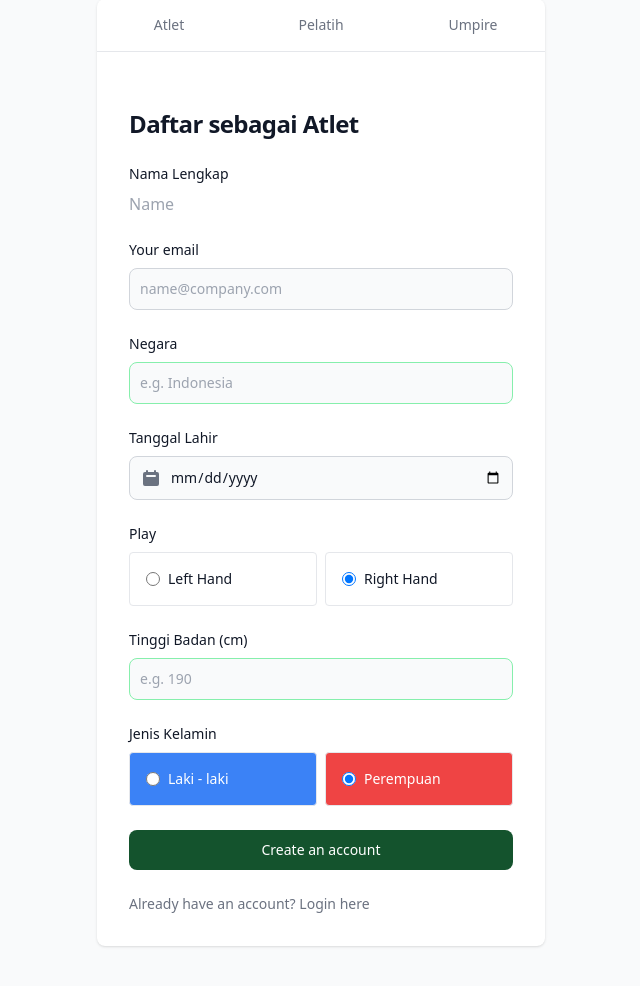
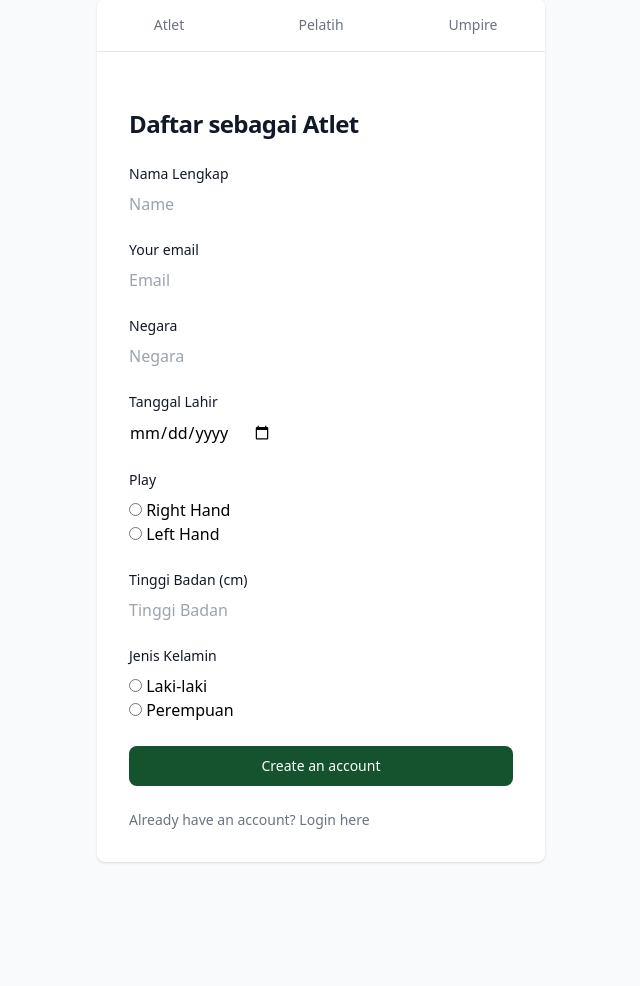
Before and after one commit to BASDAT-11/TK3, a Django app: page /auth/register/ in a window 1280 px wide. Shown: the part 97-1083 px from the top of the page, without its empty margins (319-959 px from the left). After the commit the page ends 960 px from the top, so only its background shows below. Run offline with Django 4.2, Linux system fonts and the light colour scheme; some libraries are stand-ins or nearby versions.

Commit message:
feat:feat:register atlet done

```diff
--- a/authentication/forms.py
+++ b/authentication/forms.py
@@ -1,15 +1,15 @@
 from django import forms
-from django.contrib.auth.forms import UserCreationForm
+from django.forms import Form
 
 
-class LoginForm(UserCreationForm):
+class LoginForm(Form):
     nama = forms.CharField(label='nama', widget=forms.TextInput(
         attrs={'id': 'login-nama', 'placeholder': 'Name'}))
     email = forms.CharField(label='email', widget=forms.EmailInput(
         attrs={'id': 'login-email', 'placeholder': 'Email'}))
 
 
-class AtletForm(UserCreationForm):
+class AtletForm(Form):
     nama = forms.CharField(label='nama', widget=forms.TextInput(
         attrs={'id': 'register-nama', 'placeholder': 'Name'}))
     email = forms.CharField(label='email', widget=forms.EmailInput(
@@ -18,21 +18,22 @@ class AtletForm(UserCreationForm):
         attrs={'id': 'register-negara', 'placeholder': 'Negara'}))
     tanggal_lahir = forms.DateField(label='tanggal-lahir', widget=forms.DateInput(
         attrs={'type': 'date'}))
-    play_right = forms.CharField(label='play-right', widget=forms.RadioSelect(
-        choices=[
-            (True, 'Right'),
-            (False, 'Left')
-            ]))
+    play_right = forms.ChoiceField(label='play-right',
+                                   choices=[
+                                       (True, 'Right Hand'),
+                                       (False, 'Left Hand')
+                                   ],
+                                   widget=forms.RadioSelect(attrs={'class': ''}))
     tinggi_badan = forms.IntegerField(label='tanggal-lahir', widget=forms.NumberInput(
         attrs={'id': 'register-tinggi-badan', 'placeholder': 'Tinggi Badan'}))
     jenis_kelamin = forms.CharField(label='jenis-kelamin', widget=forms.RadioSelect(
         choices=[
             (True, 'Laki-laki'),
             (False, 'Perempuan')
-            ]))
+        ]))
 
 
-class PelatihForm(UserCreationForm):
+class PelatihForm(Form):
     nama = forms.CharField(label='nama', widget=forms.TextInput(
         attrs={'id': 'register-nama', 'placeholder': 'Name'}))
     email = forms.CharField(label='email', widget=forms.EmailInput(
@@ -46,12 +47,12 @@ class PelatihForm(UserCreationForm):
             ('ganda-putra', 'Ganda Putra'),
             ('ganda-putri', 'Ganda Putri'),
             ('ganda-campuran', 'Ganda campuran')
-            ]))
+        ]))
     tanggal_mulai = forms.DateField(label='tanggal-mulai', widget=forms.DateInput(
         attrs={'type': 'date'}))
 
 
-class UmpireForm(UserCreationForm):
+class UmpireForm(Form):
     nama = forms.CharField(label='nama', widget=forms.TextInput(
         attrs={'id': 'register-nama', 'placeholder': 'Name'}))
     email = forms.CharField(label='email', widget=forms.EmailInput(
--- a/authentication/templates/login.html
+++ b/authentication/templates/login.html
@@ -75,6 +75,6 @@
         </div>
     </section>
 </body>
-{% endblock %}
+{% endblock content%}
 
 </html>
--- a/authentication/templates/register.html
+++ b/authentication/templates/register.html
@@ -81,52 +81,40 @@
                     <div>
                         <label for="email" class="block mb-2 text-sm font-medium text-gray-900 dark:text-white">Your
                             email</label>
-                        <input type="email" name="email" id="email"
-                            class="bg-gray-50 border border-gray-300 text-gray-900 sm:text-sm rounded-lg focus:ring-primary-600 focus:border-primary-600 block w-full p-2.5 dark:bg-gray-700 dark:border-gray-600 dark:placeholder-gray-400 dark:text-white dark:focus:ring-blue-500 dark:focus:border-blue-500"
-                            placeholder="name@company.com" required="">
+                        <div>
+                            {{atlet_form.email|addclass:"bg-gray-50 border border-green-300 text-gray-900 sm:text-sm rounded-lg focus:ring-primary-600 focus:border-primary-600 block w-full p-2.5 dark:bg-gray-700 dark:border-gray-600 dark:placeholder-gray-400 dark:text-white dark:focus:ring-blue-500 dark:focus:border-blue-500"}}
+                        </div>
                     </div>
                     <div>
                         <label for="negara"
                             class="block mb-2 text-sm font-medium text-gray-900 dark:text-white">Negara</label>
-                        <input type="text" name="negara" id="negara" placeholder="e.g. Indonesia"
-                            class="bg-gray-50 border border-green-300 text-gray-900 sm:text-sm rounded-lg focus:ring-primary-600 focus:border-primary-600 block w-full p-2.5 dark:bg-gray-700 dark:border-gray-600 dark:placeholder-gray-400 dark:text-white dark:focus:ring-blue-500 dark:focus:border-blue-500"
-                            required="">
+                        <div>
+                            {{atlet_form.negara|addclass:"bg-gray-50 border border-green-300 text-gray-900 sm:text-sm rounded-lg focus:ring-primary-600 focus:border-primary-600 block w-full p-2.5 dark:bg-gray-700 dark:border-gray-600 dark:placeholder-gray-400 dark:text-white dark:focus:ring-blue-500 dark:focus:border-blue-500"}}
+                        </div>
                     </div>
                     <div>
                         <label for="tanggal-lahir"
                             class="block mb-2 text-sm font-medium text-gray-900 dark:text-white">Tanggal Lahir</label>
                         <div class="relative max-w-sm">
-                            <div class="absolute inset-y-0 left-0 flex items-center pl-3 pointer-events-none">
-                                <svg aria-hidden="true" class="w-5 h-5 text-gray-500 dark:text-gray-400"
-                                    fill="currentColor" viewBox="0 0 20 20" xmlns="http://www.w3.org/2000/svg">
-                                    <path fill-rule="evenodd"
-                                        d="M6 2a1 1 0 00-1 1v1H4a2 2 0 00-2 2v10a2 2 0 002 2h12a2 2 0 002-2V6a2 2 0 00-2-2h-1V3a1 1 0 10-2 0v1H7V3a1 1 0 00-1-1zm0 5a1 1 0 000 2h8a1 1 0 100-2H6z"
-                                        clip-rule="evenodd"></path>
-                                </svg>
+                            <div>
+                                {{atlet_form.tanggal_lahir|addclass:"bg-gray-50 border border-green-300 text-gray-900 sm:text-sm rounded-lg focus:ring-primary-600 focus:border-primary-600 block w-full p-2.5 dark:bg-gray-700 dark:border-gray-600 dark:placeholder-gray-400 dark:text-white dark:focus:ring-blue-500 dark:focus:border-blue-500"}}
                             </div>
-                            <input datepicker type="date" name="tanggal-lahir" id="tanggal-lahir"
-                                placeholder="Kevin Sanjaya" datepicker-autohide type="text"
-                                class="bg-gray-50 border border-gray-300 text-gray-900 text-sm rounded-lg focus:ring-blue-500 focus:border-blue-500 block w-full pl-10 p-2.5  dark:bg-gray-700 dark:border-gray-600 dark:placeholder-gray-400 dark:text-white dark:focus:ring-blue-500 dark:focus:border-blue-500"
-                                placeholder="Select date">
                         </div>
                     </div>
                     <div>
                         <label for="play-right"
                             class="block mb-2 text-sm font-medium text-gray-900 dark:text-white">Play</label>
-                        <div class="grid grid-cols-2 gap-x-2">
+                        <div class="flex flex-col-reverse space-x-4 space-x-reverse">
+                            <!--{% for input in atlet_form.play_right %}
                             <div class="flex items-center pl-4 border border-gray-200 rounded dark:border-gray-700">
-                                <input id="left-hand" type="radio" value="left-hand" name="play-right"
+                                <input type="radio" id="{{ input.id_for_label }}" value="{{ input.choice_value }}" name="{{ input.choice_label }}"
                                     class="w-4 h-4 text-blue-600 bg-gray-100 border-gray-300 focus:ring-blue-500 dark:focus:ring-blue-600 dark:ring-offset-gray-800 focus:ring-2 dark:bg-gray-700 dark:border-gray-600">
-                                <label for="left-hand"
-                                    class="w-full py-4 ml-2 text-sm font-medium text-gray-900 dark:text-gray-300">Left
-                                    Hand</label>
+                                <label for="{{ input.value }}"
+                                    class="w-full py-4 ml-2 text-sm font-medium text-gray-900 dark:text-gray-300">{{input.choice_label}}</label>
                             </div>
-                            <div class="flex items-center pl-4 border border-gray-200 rounded dark:border-gray-700">
-                                <input checked id="right-hand" type="radio" value="right-hand" name="play-right"
-                                    class="w-4 h-4 text-blue-600 bg-gray-100 border-gray-300 focus:ring-blue-500 dark:focus:ring-blue-600 dark:ring-offset-gray-800 focus:ring-2 dark:bg-gray-700 dark:border-gray-600">
-                                <label for="right-hand"
-                                    class="w-full py-4 ml-2 text-sm font-medium text-gray-900 dark:text-gray-300">Right
-                                    Hand</label>
+                            {% endfor %}-->
+                            <div class="flex flex-col justify-between">
+                                {{atlet_form.play_right|addclass:"py-4 ml-2 text-sm font-medium border border-gray-200 rounded dark:border-gray-700 text-gray-900 dark:text-gray-300 justify-center"}}
                             </div>
                         </div>
                     </div>
@@ -134,27 +122,14 @@
                         <label for="tinggi-badan"
                             class="block mb-2 text-sm font-medium text-gray-900 dark:text-white">Tinggi Badan
                             (cm)</label>
-                        <input type="text" name="tinggi-badan" id="tinggi-badan" placeholder="e.g. 190"
-                            class="bg-gray-50 border border-green-300 text-gray-900 sm:text-sm rounded-lg focus:ring-primary-600 focus:border-primary-600 block w-full p-2.5 dark:bg-gray-700 dark:border-gray-600 dark:placeholder-gray-400 dark:text-white dark:focus:ring-blue-500 dark:focus:border-blue-500"
-                            required="">
+                            {{atlet_form.tinggi_badan|addclass:"bg-gray-50 border border-green-300 text-gray-900 sm:text-sm rounded-lg focus:ring-primary-600 focus:border-primary-600 block w-full p-2.5 dark:bg-gray-700 dark:border-gray-600 dark:placeholder-gray-400 dark:text-white dark:focus:ring-blue-500 dark:focus:border-blue-500"}}
                     </div>
                     <div>
                         <label for="jenis-kelamin"
                             class="block mb-2 text-sm font-medium text-gray-900 dark:text-white">Jenis Kelamin</label>
-                        <div class="grid grid-cols-2 gap-x-2">
-                            <div
-                                class="flex items-center bg-blue-500 pl-4 border border-gray-200 rounded dark:border-gray-700">
-                                <input id="laki-laki" type="radio" value="laki-laki" name="jenis-kelamin"
-                                    class="w-4 h-4 text-blue-600 bg-gray-100 border-gray-300 focus:ring-blue-500 dark:focus:ring-blue-600 dark:ring-offset-gray-800 focus:ring-2 dark:bg-gray-700 dark:border-gray-600">
-                                <label for="laki-laki" class="w-full py-4 ml-2 text-sm font-medium text-white">Laki -
-                                    laki</label>
-                            </div>
-                            <div
-                                class="flex items-center bg-red-500 pl-4 border border-gray-200 rounded dark:border-gray-700">
-                                <input checked id="perempuan" type="radio" value="perempuan" name="jenis-kelamin"
-                                    class="w-4 h-4 text-blue-600 bg-gray-100 border-gray-300 focus:ring-blue-500 dark:focus:ring-blue-600 dark:ring-offset-gray-800 focus:ring-2 dark:bg-gray-700 dark:border-gray-600">
-                                <label for="perempuan"
-                                    class="w-full py-4 ml-2 text-sm font-medium text-white">Perempuan</label>
+                        <div class="flex flex-col-reverse space-x-4 space-x-reverse">
+                            <div class="flex flex-col justify-between">
+                                {{atlet_form.jenis_kelamin|addclass:"py-4 ml-2 text-sm font-medium border border-gray-200 rounded dark:border-gray-700 text-sm font-medium text-gray-900 dark:text-gray-300 justify-center"}}
                             </div>
                         </div>
                     </div>
@@ -182,16 +157,12 @@
                         </div>
                         <label for="nama" class="block mb-2 text-sm font-medium text-gray-900 dark:text-white">Nama
                             Lengkap</label>
-                        <input type="text" name="nama" id="nama" placeholder="Kevin Sanjaya"
-                            class="bg-gray-50 border border-green-300 text-gray-900 sm:text-sm rounded-lg focus:ring-primary-600 focus:border-primary-600 block w-full p-2.5 dark:bg-gray-700 dark:border-gray-600 dark:placeholder-gray-400 dark:text-white dark:focus:ring-blue-500 dark:focus:border-blue-500"
-                            required="">
+                            {{pelatih_form.nama|addclass:"bg-gray-50 border border-green-300 text-gray-900 sm:text-sm rounded-lg focus:ring-primary-600 focus:border-primary-600 block w-full p-2.5 dark:bg-gray-700 dark:border-gray-600 dark:placeholder-gray-400 dark:text-white dark:focus:ring-blue-500 dark:focus:border-blue-500"}}
                     </div>
                     <div>
                         <label for="email" class="block mb-2 text-sm font-medium text-gray-900 dark:text-white">Your
                             email</label>
-                        <input type="email" name="email" id="email"
-                            class="bg-gray-50 border border-gray-300 text-gray-900 sm:text-sm rounded-lg focus:ring-primary-600 focus:border-primary-600 block w-full p-2.5 dark:bg-gray-700 dark:border-gray-600 dark:placeholder-gray-400 dark:text-white dark:focus:ring-blue-500 dark:focus:border-blue-500"
-                            placeholder="name@company.com" required="">
+                            {{pelatih_form.email|addclass:"bg-gray-50 border border-green-300 text-gray-900 sm:text-sm rounded-lg focus:ring-primary-600 focus:border-primary-600 block w-full p-2.5 dark:bg-gray-700 dark:border-gray-600 dark:placeholder-gray-400 dark:text-white dark:focus:ring-blue-500 dark:focus:border-blue-500"}}
                     </div>
                     <div>
                         <label for="nama"
--- a/authentication/views.py
+++ b/authentication/views.py
@@ -47,43 +47,42 @@ def user_login(request):
     context = {'login_form': LoginForm()}
     return render(request, 'login.html', context)
 
-
-def user_register(request):
-    return render(request, 'register.html')
-
-
 def user_register(request):
     if request.method == 'POST':
-        print('halos')
         if "atlet-register" in request.POST:
-            print('halo')
             form = AtletForm(request.POST)
-            nama = form.cleaned_data.get('nama')
-            email = form.cleaned_data.get('email')
-            negara = form.cleaned_data.get('negara')
-            tanggal_lahir = form.cleaned_data.get('tanggal_lahir')
-            play_right = form.cleaned_data.get('play_right')
-            tinggi_badan = form.cleaned_data.get('tinggi_badan')
-            jenis_kelamin = form.cleaned_data.get('jenis_kelamin')
-            register = atlet_register(nama, email, negara, tanggal_lahir, play_right, tinggi_badan, jenis_kelamin)
-            if register['success']:
-                return HttpResponseRedirect(reverse("authentication:user_login"))
-            else:
-                messages.info(request,register['message'])
+            print('x')
+            print(form.errors)
+            if form.is_valid():
+                nama = form.cleaned_data.get('nama')
+                email = form.cleaned_data.get('email')
+                negara = form.cleaned_data.get('negara')
+                tanggal_lahir = form.cleaned_data.get('tanggal_lahir')
+                play_right = form.cleaned_data.get('play_right')
+                tinggi_badan = form.cleaned_data.get('tinggi_badan')
+                jenis_kelamin = form.cleaned_data.get('jenis_kelamin')
+                register = atlet_register(nama, email, negara, tanggal_lahir, play_right, tinggi_badan, jenis_kelamin)
+                print('y')
+                if register['success']:
+                    return HttpResponseRedirect(reverse("authentication:user_login"))
+                else:
+                    messages.info(request,register['message'])
+
 
         elif "pelatih-register" in request.POST:
             form = PelatihForm(request.POST)
-            nama = form.cleaned_data.get('nama')
-            email = form.cleaned_data.get('email')
-            tanggal_lahir = form.cleaned_data.get('tanggal_lahir')
-            play_right = form.cleaned_data.get('play_right')
-            tinggi_badan = form.cleaned_data.get('tinggi_badan')
-            jenis_kelamin = form.cleaned_data.get('jenis_kelamin')
-            register = pelatih_register(nama, email, negara, tanggal_lahir, play_right, tinggi_badan, jenis_kelamin)
-            if register['success']:
-                return HttpResponseRedirect(reverse("authentication:user_login"))
-            else:
-                messages.info(request,register['message'])
+            if form.is_valid():
+                nama = form.cleaned_data.get('nama')
+                email = form.cleaned_data.get('email')
+                tanggal_lahir = form.cleaned_data.get('tanggal_lahir')
+                play_right = form.cleaned_data.get('play_right')
+                tinggi_badan = form.cleaned_data.get('tinggi_badan')
+                jenis_kelamin = form.cleaned_data.get('jenis_kelamin')
+                register = pelatih_register(nama, email, negara, tanggal_lahir, play_right, tinggi_badan, jenis_kelamin)
+                if register['success']:
+                    return HttpResponseRedirect(reverse("authentication:user_login"))
+                else:
+                    messages.info(request,register['message'])
 
     context = {
         'atlet_form': AtletForm(),
```
Also changed, not shown: authentication/query.py (+7 -7 lines), authentication/register.py (+16 -1 lines), dashboard/forms.py (+10 -18 lines).
